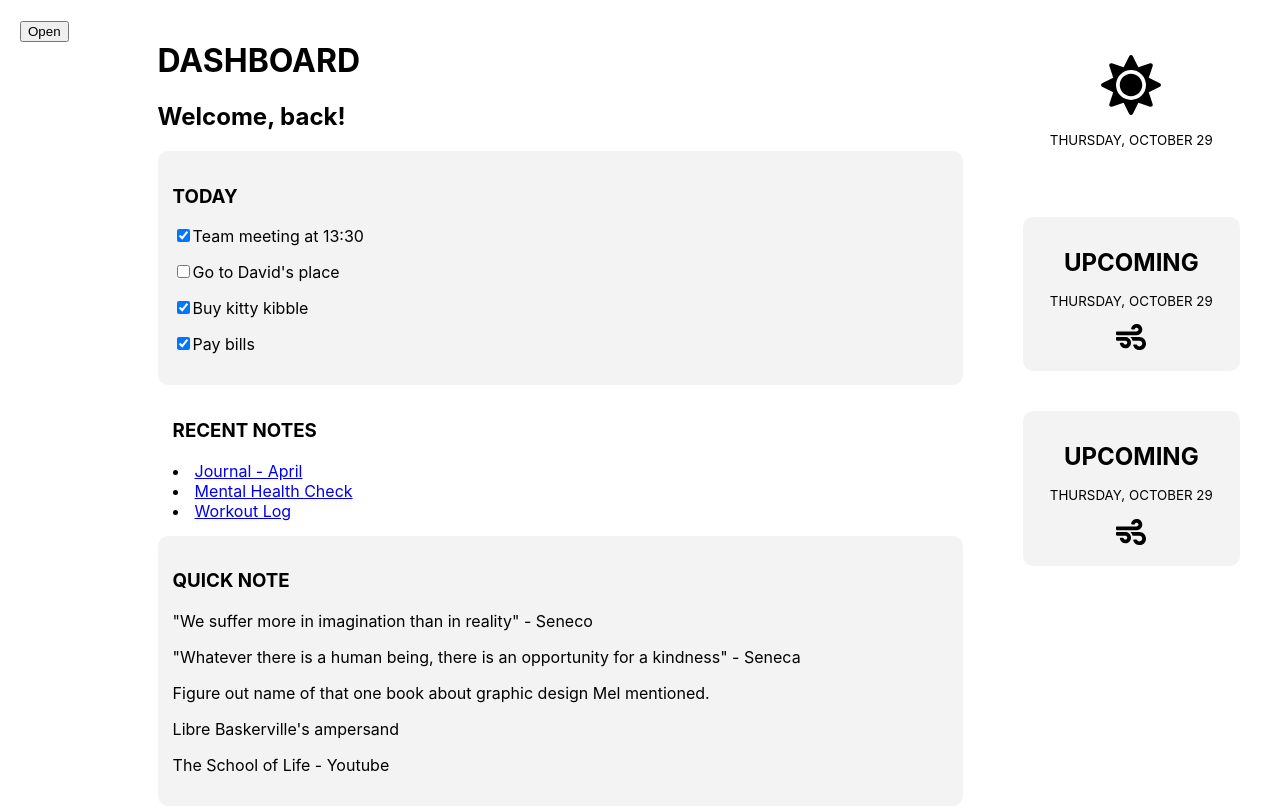
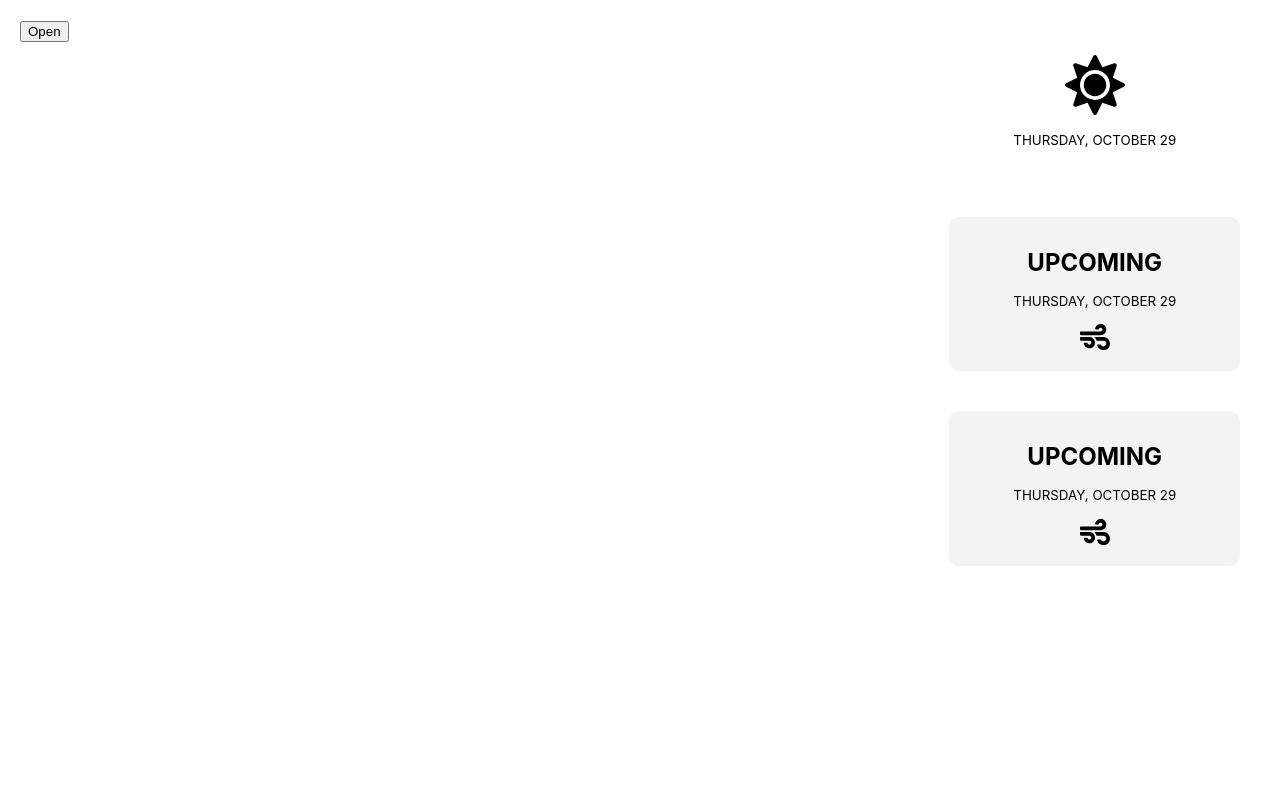
Before and after one commit to ShaanCoding/Archived, a React (Create React App) app in the folder react-diary/: page /to-do in a window 1280 px wide. Shown: the top 810 px of the page. Built offline with nearby package versions, Linux system fonts and the light colour scheme; data requests are answered from the project's data file.

Commit message:
Changes
- Added key to recent Notes
- Added markdown component
- Working on quick notes

```diff
--- a/react-diary/db.json
+++ b/react-diary/db.json
@@ -23,14 +23,17 @@
   ],
   "recent-notes": [
     {
+      "id:": 0,
       "noteName": "Journal - April",
       "noteURL": "journal-april"
     },
     {
+      "id:": 1,
       "noteName": "Mental Health Check",
       "noteURL": "mental-health-check"
     },
     {
+      "id:": 2,
       "noteName": "Workout Log",
       "noteURL": "workout-log"
     }
--- a/react-diary/package.json
+++ b/react-diary/package.json
@@ -10,6 +10,7 @@
     "@types/node": "^12.0.0",
     "@types/react": "^17.0.0",
     "@types/react-dom": "^17.0.0",
+    "@uiw/react-md-editor": "^3.3.4",
     "json-server": "^0.16.3",
     "react": "^17.0.2",
     "react-dom": "^17.0.2",
--- a/react-diary/src/App.tsx
+++ b/react-diary/src/App.tsx
@@ -6,7 +6,8 @@ import {
   Route,
   Switch,
 } from "react-router-dom";
-import Dashboard from "./Components/Dashboard";
+import Dashboard from "./Pages/Dashboard";
+import QuickNote from "./Pages/QuickNote";
 
 function App() {
   return (
@@ -17,8 +18,11 @@ function App() {
         </div>
         <div style={{ flexGrow: 6 }}>
           <Switch>
-            <Route path="/">
+            <Route exact path="/">
               <Dashboard />
+            </Route>
+            <Route path="/quick-note">
+              <QuickNote />
             </Route>
           </Switch>
         </div>
--- a/react-diary/src/Components/Interfaces.ts
+++ b/react-diary/src/Components/Interfaces.ts
@@ -5,6 +5,7 @@ export interface IToday {
 }
 
 export interface IRecentNotes {
+  id: number;
   noteName: string;
   noteURL: string;
 }
--- a/react-diary/src/Components/Dashboard.tsx
+++ b/react-diary/src/Pages/Dashboard.tsx
@@ -1,13 +1,13 @@
 import React, { useEffect, useState } from "react";
 import { NavLink } from "react-router-dom";
-import Box from "./Box";
-import { IRecentNotes, IToday } from "./Interfaces";
+import Box from "../Components/Box";
+import { IRecentNotes, IToday } from "../Components/Interfaces";
 import {
   fetchNotes,
   fetchQuickNotes,
   fetchTodays,
   toggleToday,
-} from "./TodayRecentQuickNote";
+} from "../Components/TodayRecentQuickNote";
 
 const Dashboard: React.FC = (props) => {
   const [todayNotes, setTodayNotes] = useState<IToday[]>([]);
@@ -59,7 +59,7 @@ const Dashboard: React.FC = (props) => {
       <Box isGrey={false}>
         <h3>RECENT NOTES</h3>
         {recentNotes.map((note) => (
-          <li>
+          <li key={note.id}>
             <NavLink exact to={note.noteURL}>
               {note.noteName}
             </NavLink>
--- /dev/null
+++ b/react-diary/src/Pages/QuickNote.tsx
@@ -0,0 +1,14 @@
+import MDEditor from "@uiw/react-md-editor";
+import React from "react";
+
+const QuickNote: React.FC = (props) => {
+  const [value, setValue] = React.useState<string>("**Hello world!!!**");
+
+  return (
+    <div className="quickNote">
+      <MDEditor value={value} onChange={() => setValue} />
+    </div>
+  );
+};
+
+export default QuickNote;
--- a/react-diary/src/index.css
+++ b/react-diary/src/index.css
@@ -102,3 +102,6 @@ code {
 .grey {
   background-color: var(--light-grey);
 }
+
+.quickNote {
+}
```
Also changed, not shown: 1 other file (tests, documents, lock files or other folders).
